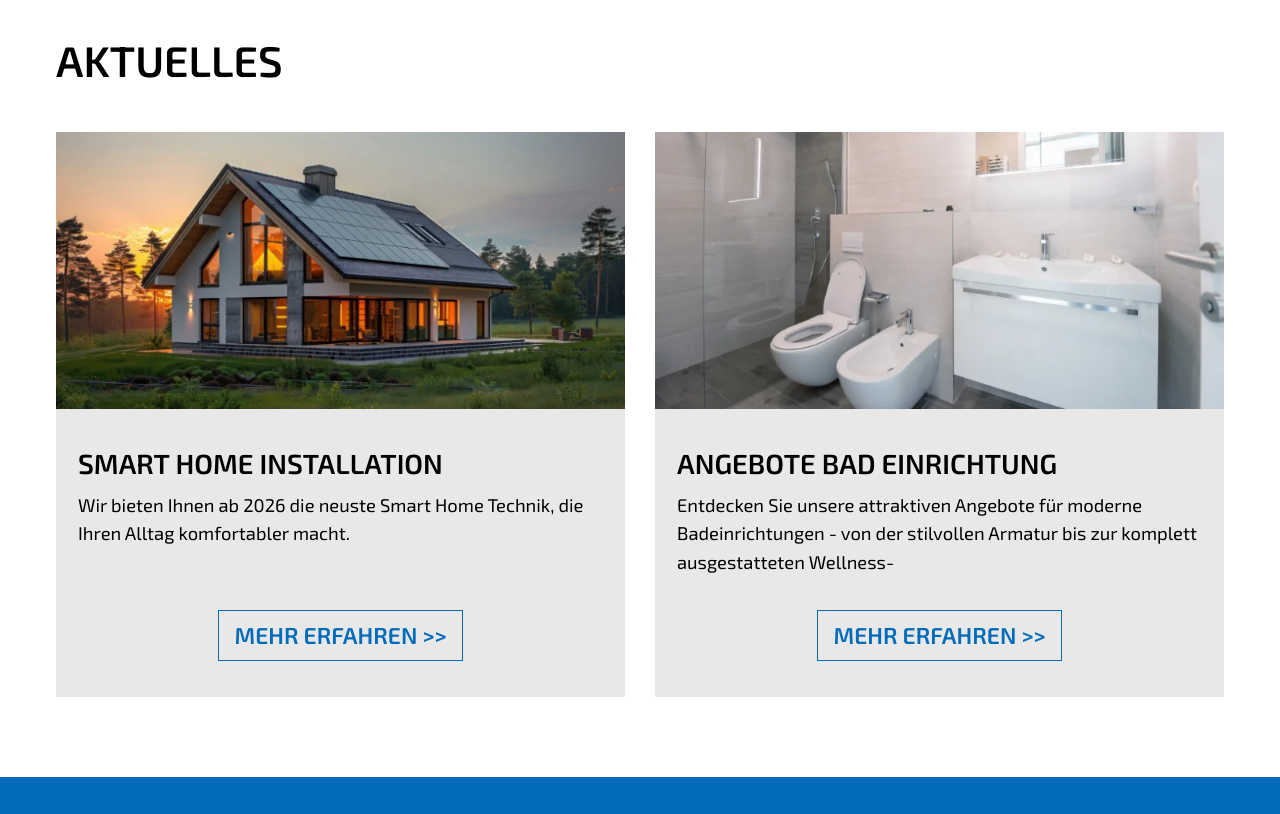
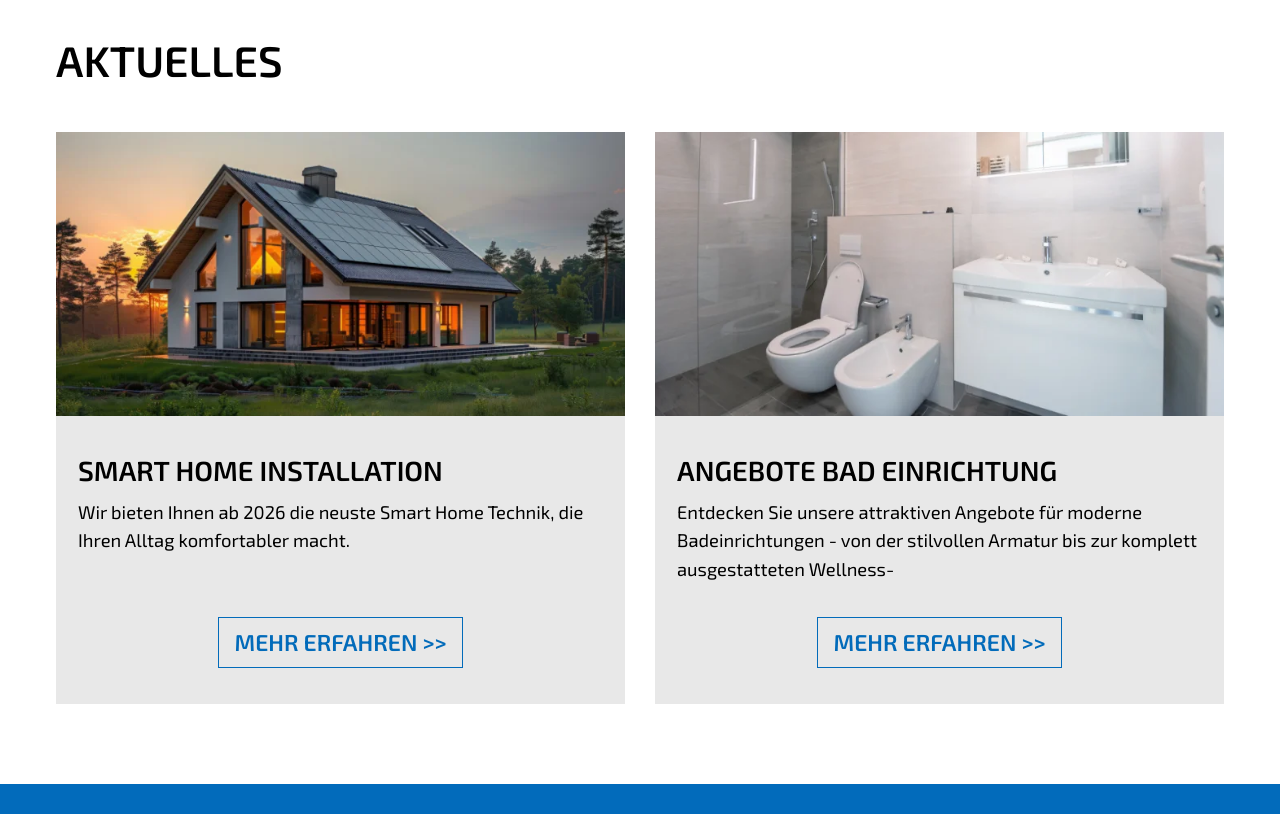
Before and after one commit to vinit-trio/clemens, a website: page index.html in a window 1280 px wide. Shown: the part 4580-5394 px from the top of the page. Drawn offline with Linux system fonts and the light colour scheme.

Commit message:
Give aspect ratio to image

```diff
--- a/index.html
+++ b/index.html
@@ -546,8 +546,8 @@
                 </h2>
                 <div class="grid md:grid-cols-2 gap-16 lg:gap-30 3xl:gap-148">
                     <div class="bg-[#B2B2B2]/30 flex flex-col">
-                        <a href="#">
-                            <img src="assets/images/blog2.webp" alt="Blog image 1">
+                        <a href="#" class="aspect-2/1 relative">
+                            <img src="assets/images/blog2.webp" class="absolute inset-0 size-full object-cover" alt="Blog image 1">
                         </a>
                         <div class="grow content flex flex-col px-22 py-36">
                             <a href="#" class="text-h3 font-semibold uppercase mb-4 xl:mb-8">
@@ -566,8 +566,8 @@
                         </div>
                     </div>
                     <div class="bg-[#B2B2B2]/30 flex flex-col">
-                        <a href="#">
-                            <img src="assets/images/blog1.webp" alt="Blog image 2">
+                        <a href="#" class="aspect-2/1 relative">
+                            <img src="assets/images/blog1.webp" class="absolute inset-0 size-full object-cover" alt="Blog image 2">
                         </a>
                         <div class="grow content flex flex-col px-22 py-36">
                             <a href="#" class="text-h3 font-semibold uppercase mb-4 xl:mb-8">
```
Also changed, not shown: assets/css/style.css.
